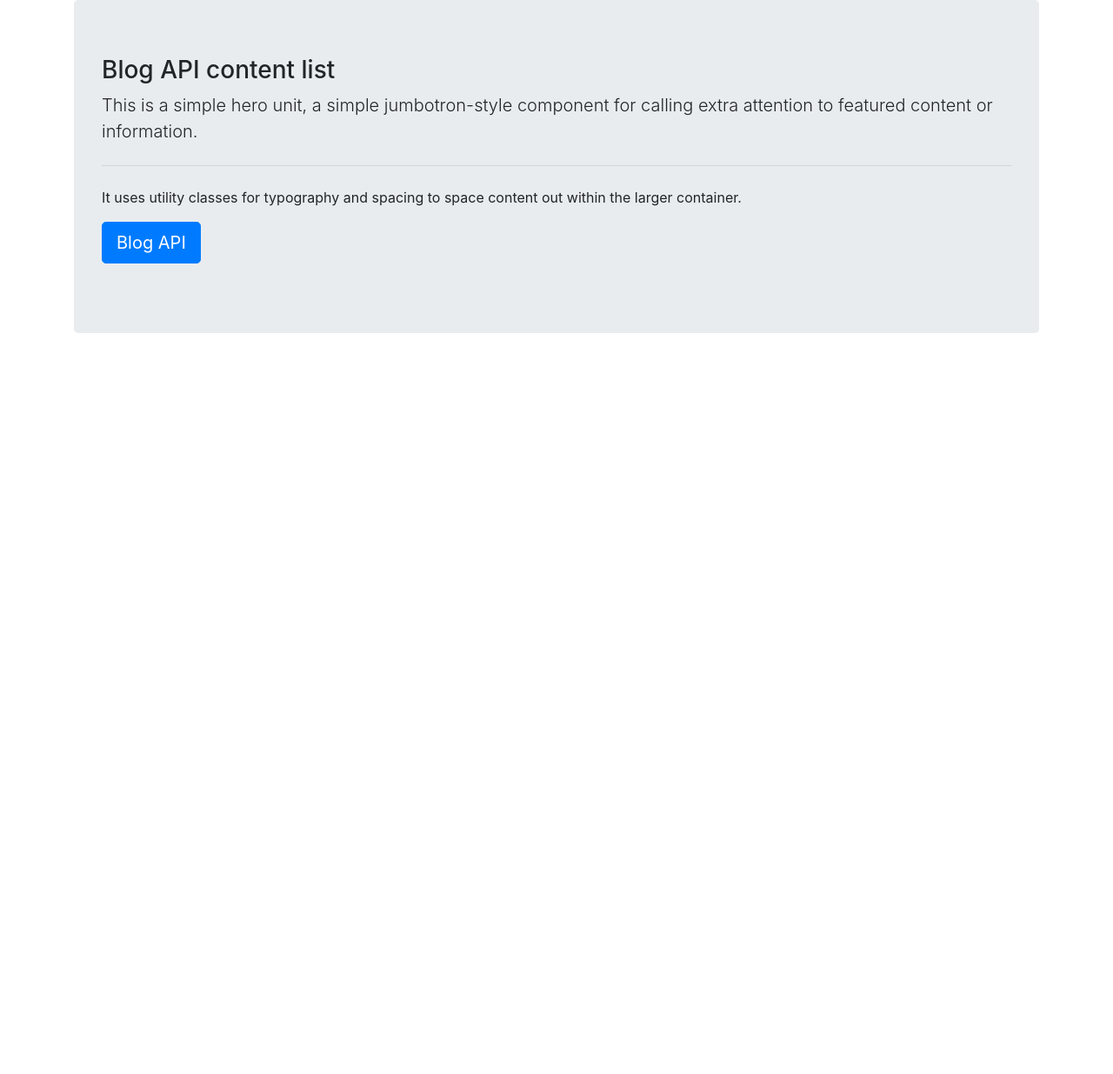
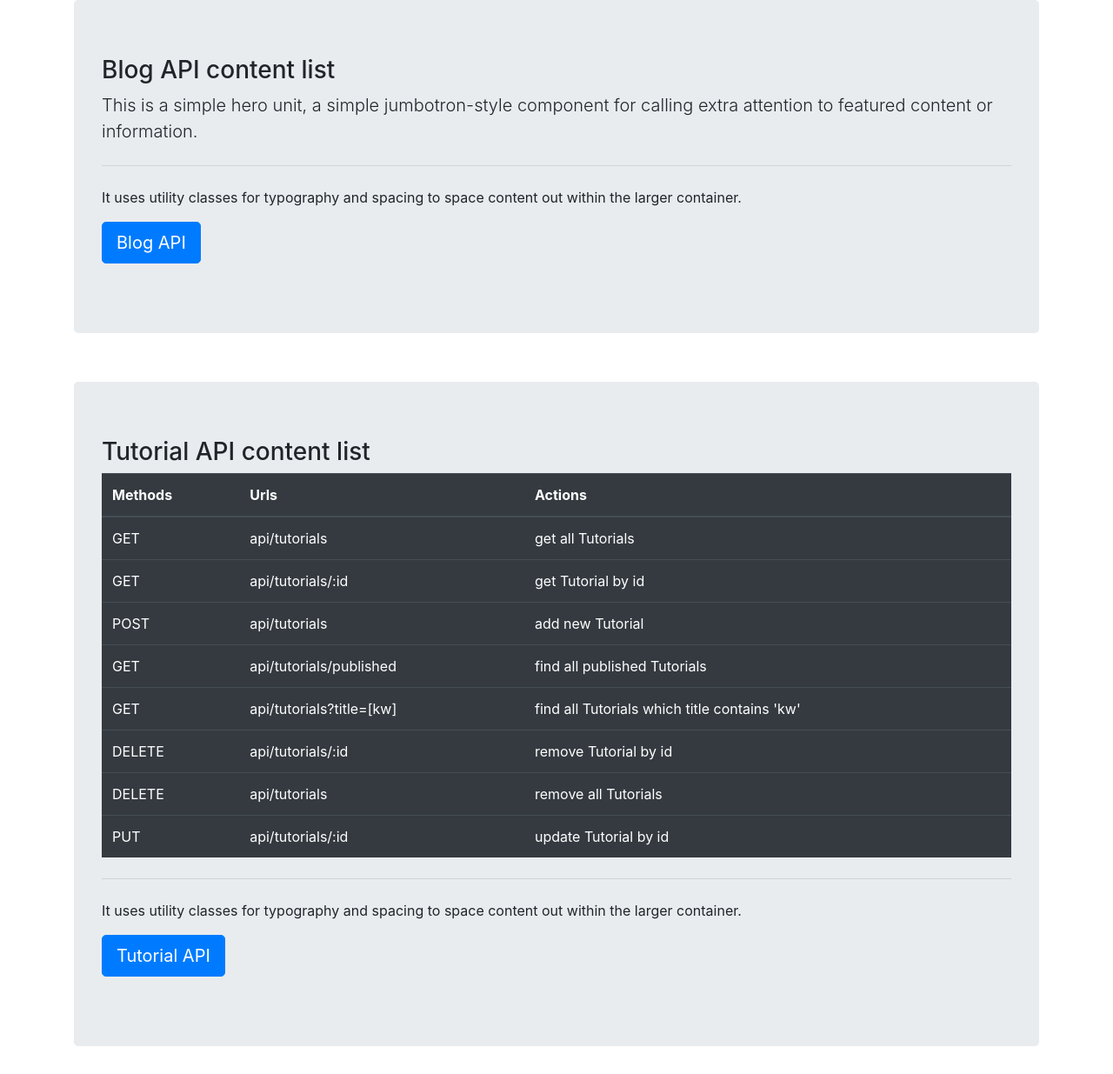
Before and after one commit to Sajid16/REST_API_IN_django, a Django app: page / in a window 1280 px wide. Shown: the whole page at 87% size. Before the commit the page ends 383 px from the top, so only its background shows below. Run offline with Django 3.2, Linux system fonts and the light colour scheme; some libraries are stand-ins or nearby versions.

Commit message:
modification in content home page and Tutorial app started

```diff
--- /dev/null
+++ b/Tutorial/urls.py
@@ -0,0 +1,7 @@
+from django.urls import path
+from Tutorial.views import test
+
+urlpatterns = [
+    path('', test, name='blogPost'),  # in django v3 just use views name instead of views.views_name
+    # path('<int:pk>/', blogPostDetails, name='details')
+]
--- a/Tutorial/views.py
+++ b/Tutorial/views.py
@@ -1,3 +1,8 @@
 from django.shortcuts import render
+from django.http import JsonResponse, HttpResponse
 
 # Create your views here.
+
+def test(request):
+    return JsonResponse("it is working properly")
+    # return HttpResponse("it is working properly")
--- a/project_rest_api/settings.py
+++ b/project_rest_api/settings.py
@@ -23,7 +23,8 @@ BASE_DIR = os.path.dirname(os.path.dirname(os.path.abspath(__file__)))
 SECRET_KEY = 'bwh5#y_$6*qtino^w9h9gk5ab5dkq-dtkhajd9871r9q!fc0rp'
 
 # SECURITY WARNING: don't run with debug turned on in production!
-DEBUG = True
+# DEBUG = True
+DEBUG = False
 
 ALLOWED_HOSTS = ['127.0.0.1', 'tutorial-api-django.herokuapp.com']
 
@@ -40,6 +41,7 @@ INSTALLED_APPS = [
     'rest_framework',
     'quickstart',
     'Blog',
+    'Tutorial'
 ]
 
 # initial object added according to documentation
@@ -132,6 +134,6 @@ USE_TZ = True
 # Static files (CSS, JavaScript, Images)
 # https://docs.djangoproject.com/en/3.0/howto/static-files/
 
-# STATIC_ROOT = os.path.join(BASE_DIR, 'staticfiles')
+STATIC_ROOT = os.path.join(BASE_DIR, 'staticfiles')
 
 STATIC_URL = '/static/'
--- a/project_rest_api/urls.py
+++ b/project_rest_api/urls.py
@@ -15,6 +15,7 @@ Including another URLconf
 """
 from django.contrib import admin
 from django.urls import path, include
+
 # from django.contrib.auth.models import User
 # from rest_framework import routers, serializers, viewsets
 
@@ -37,7 +38,8 @@ from django.urls import path, include
 
 urlpatterns = [
     path('', include('Content.urls')),
-    path('blog/', include('Blog.urls'), name = "blog"),
+    path('blog/', include('Blog.urls'), name="blog"),
+    path('tutorial/', include('Tutorial.urls'), name="tutorial"),
     path('api/', include('quickstart.urls')),
     path('admin/', admin.site.urls),
     path('api/auth/', include('rest_framework.urls')),
--- a/templates/apiList.html
+++ b/templates/apiList.html
@@ -7,7 +7,8 @@
     <meta name="viewport" content="width=device-width, initial-scale=1, shrink-to-fit=no">
 
     <!-- Bootstrap CSS -->
-  <link rel="stylesheet" href="https://stackpath.bootstrapcdn.com/bootstrap/4.5.2/css/bootstrap.min.css" integrity="sha384-JcKb8q3iqJ61gNV9KGb8thSsNjpSL0n8PARn9HuZOnIxN0hoP+VmmDGMN5t9UJ0Z" crossorigin="anonymous">
+    <link rel="stylesheet" href="https://stackpath.bootstrapcdn.com/bootstrap/4.5.2/css/bootstrap.min.css"
+          integrity="sha384-JcKb8q3iqJ61gNV9KGb8thSsNjpSL0n8PARn9HuZOnIxN0hoP+VmmDGMN5t9UJ0Z" crossorigin="anonymous">
 
     <title>django-API-LIST</title>
 </head>
@@ -17,11 +18,72 @@
 <div class="container">
     <div class="jumbotron">
         <h3 class="display-5">Blog API content list</h3>
-      <p class="lead">This is a simple hero unit, a simple jumbotron-style component for calling extra attention to featured content or information.</p>
+        <p class="lead">This is a simple hero unit, a simple jumbotron-style component for calling extra attention to
+            featured content or information.</p>
         <hr class="my-4">
         <p>It uses utility classes for typography and spacing to space content out within the larger container.</p>
         <p class="lead">
-        <a class="btn btn-primary btn-lg" href="blog" role="button">Blog API</a>
+            <a class="btn btn-primary btn-lg" href="blog" target="_blank" role="button">Blog API</a>
+        </p>
+    </div>
+    <br>
+    <div class="jumbotron">
+        <h3 class="display-5">Tutorial API content list</h3>
+        <table class="table table-dark">
+            <thead>
+            <tr>
+                <th scope="col">Methods</th>
+                <th scope="col">Urls</th>
+                <th scope="col">Actions</th>
+            </tr>
+            </thead>
+            <tbody>
+            <tr>
+                <td>GET</td>
+                <td>api/tutorials</td>
+                <td>get all Tutorials</td>
+            </tr>
+            <tr>
+                <td>GET</td>
+                <td>api/tutorials/:id</td>
+                <td>get Tutorial by id</td>
+            </tr>
+            <tr>
+                <td>POST</td>
+                <td>api/tutorials</td>
+                <td>add new Tutorial</td>
+            </tr>
+            <tr>
+                <td>GET</td>
+                <td>api/tutorials/published</td>
+                <td>find all published Tutorials</td>
+            </tr>
+            <tr>
+                <td>GET</td>
+                <td>api/tutorials?title=[kw]</td>
+                <td>find all Tutorials which title contains 'kw'</td>
+            </tr>
+            <tr>
+                <td>DELETE</td>
+                <td>api/tutorials/:id</td>
+                <td>remove Tutorial by id</td>
+            </tr>
+            <tr>
+                <td>DELETE</td>
+                <td>api/tutorials</td>
+                <td>remove all Tutorials</td>
+            </tr>
+            <tr>
+                <td>PUT</td>
+                <td>api/tutorials/:id</td>
+                <td>update Tutorial by id</td>
+            </tr>
+            </tbody>
+        </table>
+        <hr class="my-4">
+        <p>It uses utility classes for typography and spacing to space content out within the larger container.</p>
+        <p class="lead">
+            <a class="btn btn-primary btn-lg" href="tutorial" target="_blank" role="button">Tutorial API</a>
         </p>
     </div>
 </div>
@@ -29,9 +91,15 @@
 
 <!-- Optional JavaScript -->
 <!-- jQuery first, then Popper.js, then Bootstrap JS -->
-  <script src="https://code.jquery.com/jquery-3.5.1.slim.min.js" integrity="sha384-DfXdz2htPH0lsSSs5nCTpuj/zy4C+OGpamoFVy38MVBnE+IbbVYUew+OrCXaRkfj" crossorigin="anonymous"></script>
-  <script src="https://cdn.jsdelivr.net/npm/popper.js@1.16.1/dist/umd/popper.min.js" integrity="sha384-9/reFTGAW83EW2RDu2S0VKaIzap3H66lZH81PoYlFhbGU+6BZp6G7niu735Sk7lN" crossorigin="anonymous"></script>
-  <script src="https://stackpath.bootstrapcdn.com/bootstrap/4.5.2/js/bootstrap.min.js" integrity="sha384-B4gt1jrGC7Jh4AgTPSdUtOBvfO8shuf57BaghqFfPlYxofvL8/KUEfYiJOMMV+rV" crossorigin="anonymous"></script>
+<script src="https://code.jquery.com/jquery-3.5.1.slim.min.js"
+        integrity="sha384-DfXdz2htPH0lsSSs5nCTpuj/zy4C+OGpamoFVy38MVBnE+IbbVYUew+OrCXaRkfj"
+        crossorigin="anonymous"></script>
+<script src="https://cdn.jsdelivr.net/npm/popper.js@1.16.1/dist/umd/popper.min.js"
+        integrity="sha384-9/reFTGAW83EW2RDu2S0VKaIzap3H66lZH81PoYlFhbGU+6BZp6G7niu735Sk7lN"
+        crossorigin="anonymous"></script>
+<script src="https://stackpath.bootstrapcdn.com/bootstrap/4.5.2/js/bootstrap.min.js"
+        integrity="sha384-B4gt1jrGC7Jh4AgTPSdUtOBvfO8shuf57BaghqFfPlYxofvL8/KUEfYiJOMMV+rV"
+        crossorigin="anonymous"></script>
 </body>
 
 </html>
```
Lines whose indentation alone changed are shown as unchanged.
